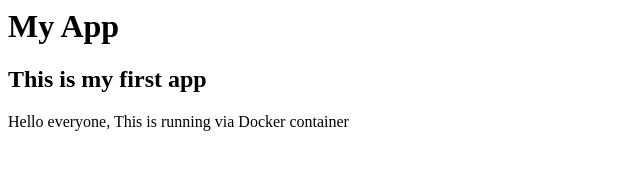
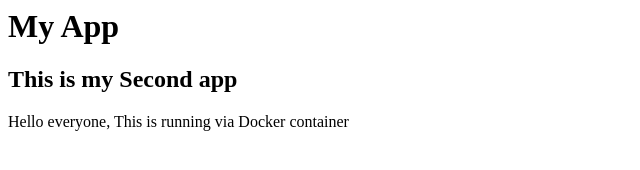
Before and after one commit to Johnwick4488/Dockerfile-New, a plain HTML site: page nginx-image/files/index.html in a window 1280 px wide. Shown: the full height of the page, 0-640 px from the left. Drawn offline with Linux system fonts and the light colour scheme.

Commit message:
Update index.html

```diff
--- a/nginx-image/files/index.html
+++ b/nginx-image/files/index.html
@@ -5,7 +5,7 @@
   <body>
     <div class="container">
       <h1>My App</h1>
-      <h2>This is my first app</h2>
+      <h2>This is my Second app</h2>
       <p>Hello everyone, This is running via Docker container</p>
     </div>
   </body>
```
